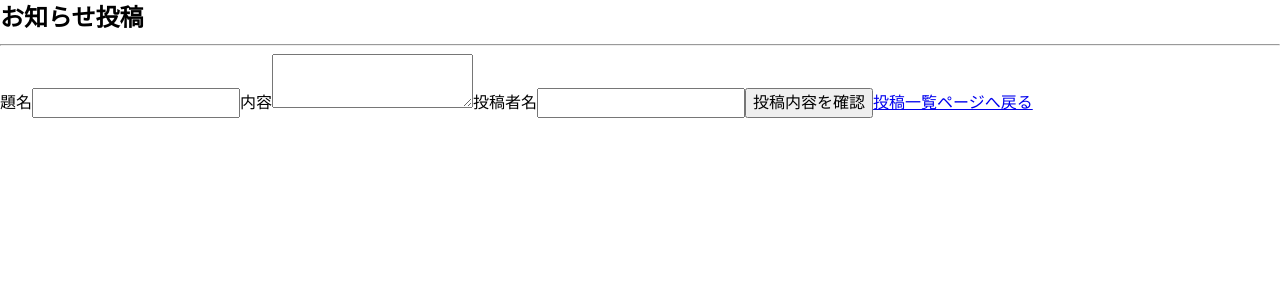
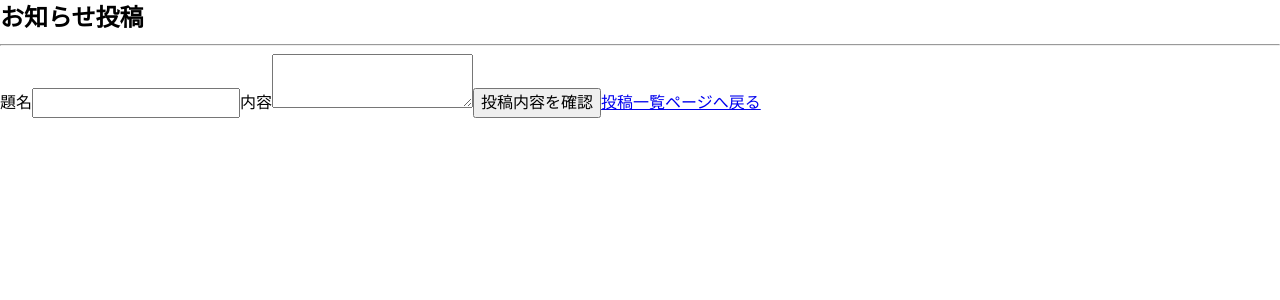
Before and after one commit to ishida-0622/u22-2023, a Next.js app in the folder frontend/: page /admin/post-announcement in a window 1280 px wide. Shown: the top 300 px of the page. Built offline with nearby package versions, Linux system fonts and the light colour scheme.

Commit message:
del:投稿者名

```diff
--- a/frontend/src/components/pages/PostAnnouncement/index.tsx
+++ b/frontend/src/components/pages/PostAnnouncement/index.tsx
@@ -11,7 +11,6 @@ export const PostAnnouncement = () => {
   const [formValues, setFormValues] = useState({
     title: "",
     content: "",
-    name: "",
   });
 
   //モーダルウィンドウの表示/非表示を表すbool値を宣言
@@ -90,22 +89,6 @@ export const PostAnnouncement = () => {
                 required={true}
               ></textarea>
             </label>
-            <label>
-              投稿者名
-              <input
-                type="text"
-                name="name"
-                id="name"
-                value={formValues.name}
-                onChange={(e) =>
-                  setFormValues((val) => ({
-                    ...val,
-                    name: e.target.value,
-                  }))
-                }
-                required={true}
-              />
-            </label>
             <button type="submit">投稿内容を確認</button>
             <Link href="/announcement-page">投稿一覧ページへ戻る</Link>
           </div>
@@ -116,7 +99,6 @@ export const PostAnnouncement = () => {
           <h2>投稿内容を確認してください。</h2>
           <div>題名:「{formValues.title}」</div>
           <div>投稿内容：「{formValues.content}」</div>
-          <div>投稿者名：「{formValues.name}」</div>
           <button type="button" onClick={sendNews}>
             投稿する
           </button>
```
